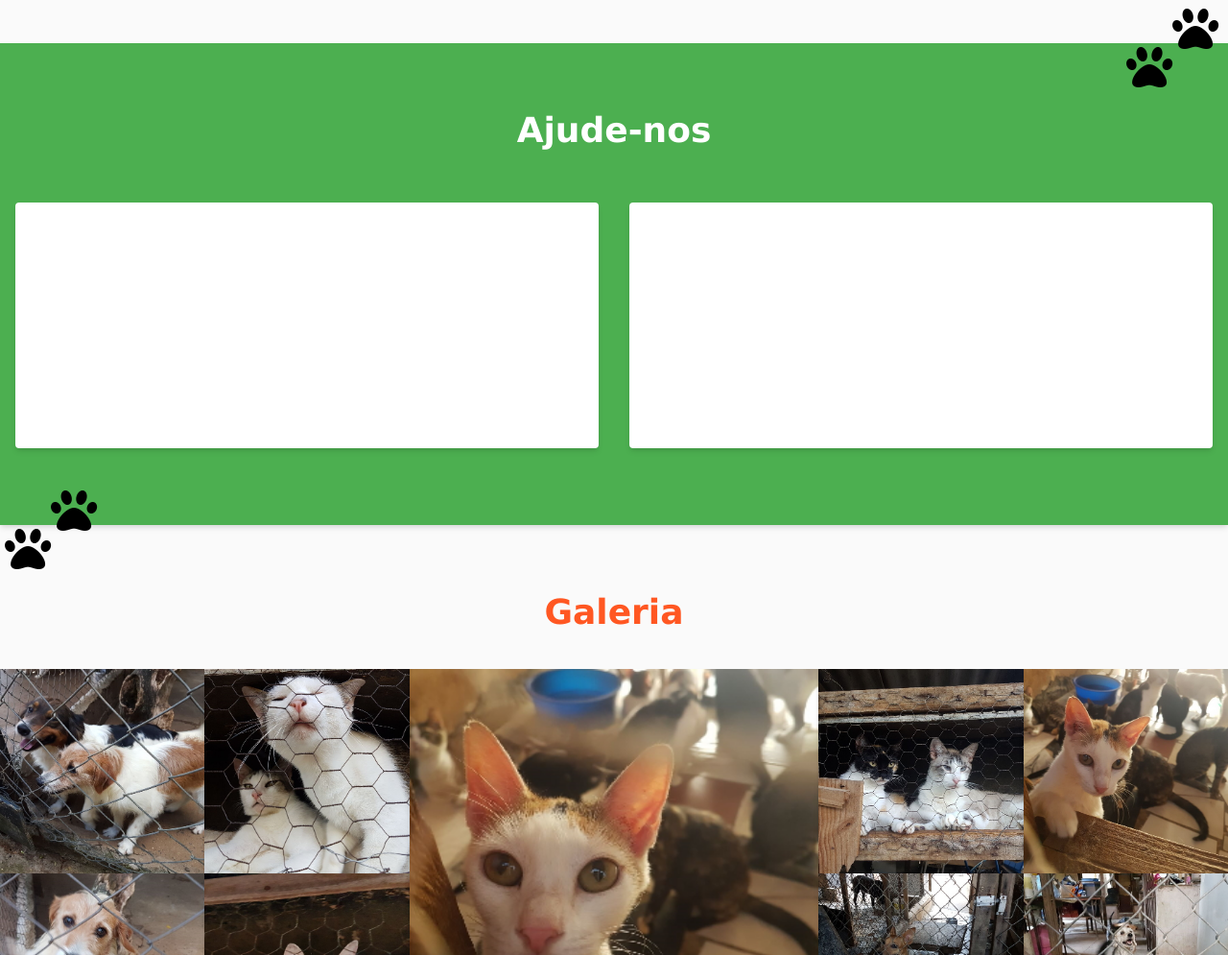
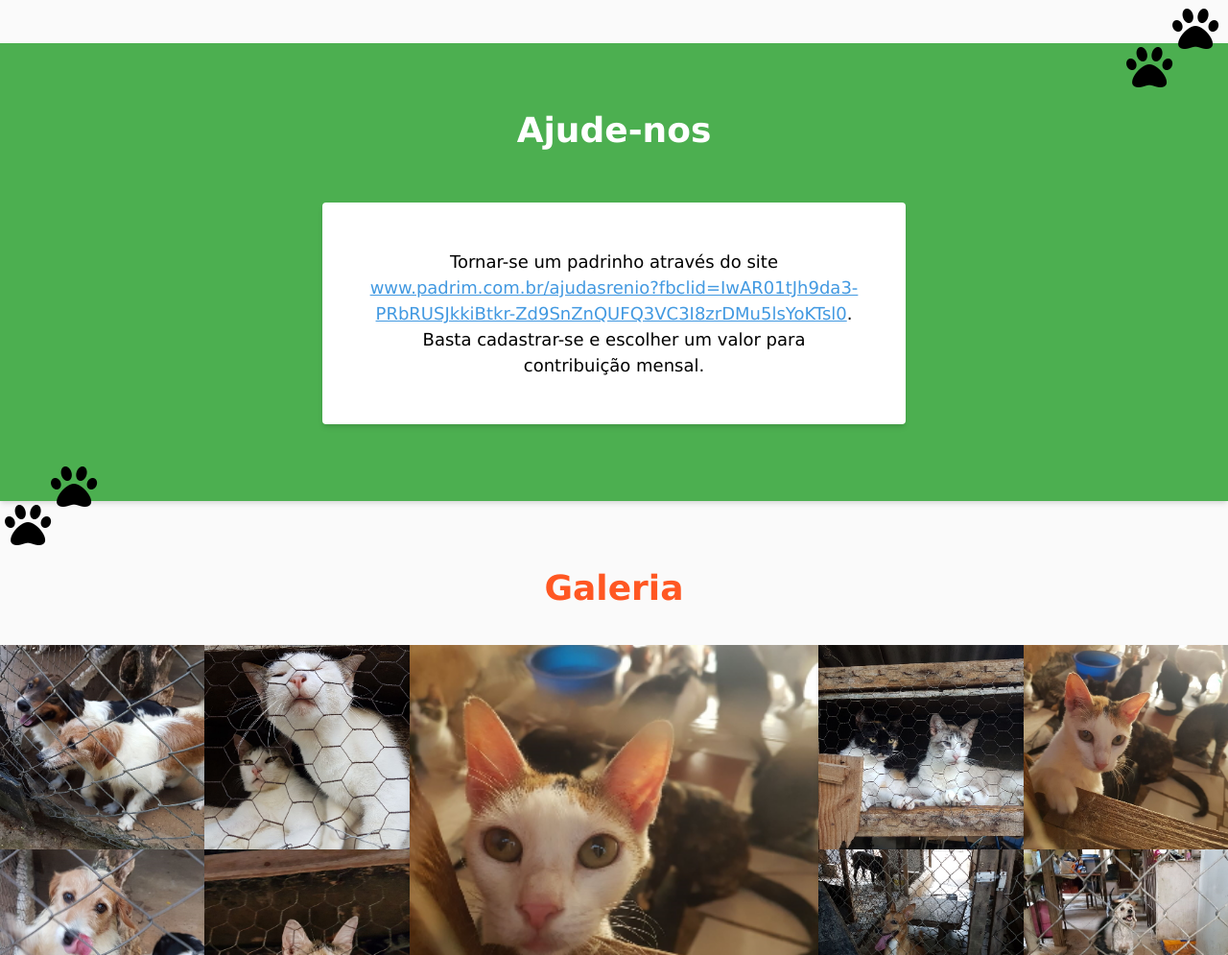
Before and after one commit to USPCodeLabSanca/srenio, a plain HTML site: page index.html in a window 1280 px wide. Shown: the part 1644-2639 px from the top of the page at 96% size. Drawn offline with Linux system fonts and the light colour scheme.

Commit message:
help option

```diff
--- a/index.html
+++ b/index.html
@@ -117,12 +117,13 @@
           <h2 class="text-center text-white text-4xl pb-4 md:pb-8 font-bold">
             Ajude-nos
           </h2>
-          <div class="flex flex-wrap">
+          <div class="flex flex-wrap justify-center">
             <div class="w-full md:w-1/2">
-              <div class="h-64 bg-white rounded m-4 shadow-md"></div>
-            </div>
-            <div class="w-full md:w-1/2">
-              <div class="h-64 bg-white rounded m-4 shadow-md"></div>
+              <div class="bg-white rounded m-4 shadow-md">
+                <p class="p-12 text-lg font-primary text-center">
+                  Tornar-se um padrinho através do site <a href="https://www.padrim.com.br/ajudasrenio?fbclid=IwAR01tJh9da3-PRbRUSJkkiBtkr-Zd9SnZnQUFQ3VC3I8zrDMu5lsYoKTsl0" target="_blank" rel="noopener noreferrer" class="underline text-blue-500 hover:text-blue-700">www.padrim.com.br/ajudasrenio?fbclid=IwAR01tJh9da3-PRbRUSJkkiBtkr-Zd9SnZnQUFQ3VC3I8zrDMu5lsYoKTsl0</a>. Basta cadastrar-se e escolher um valor para contribuição mensal.
+                </p>
+              </div>
             </div>
           </div>
         </div>
```
